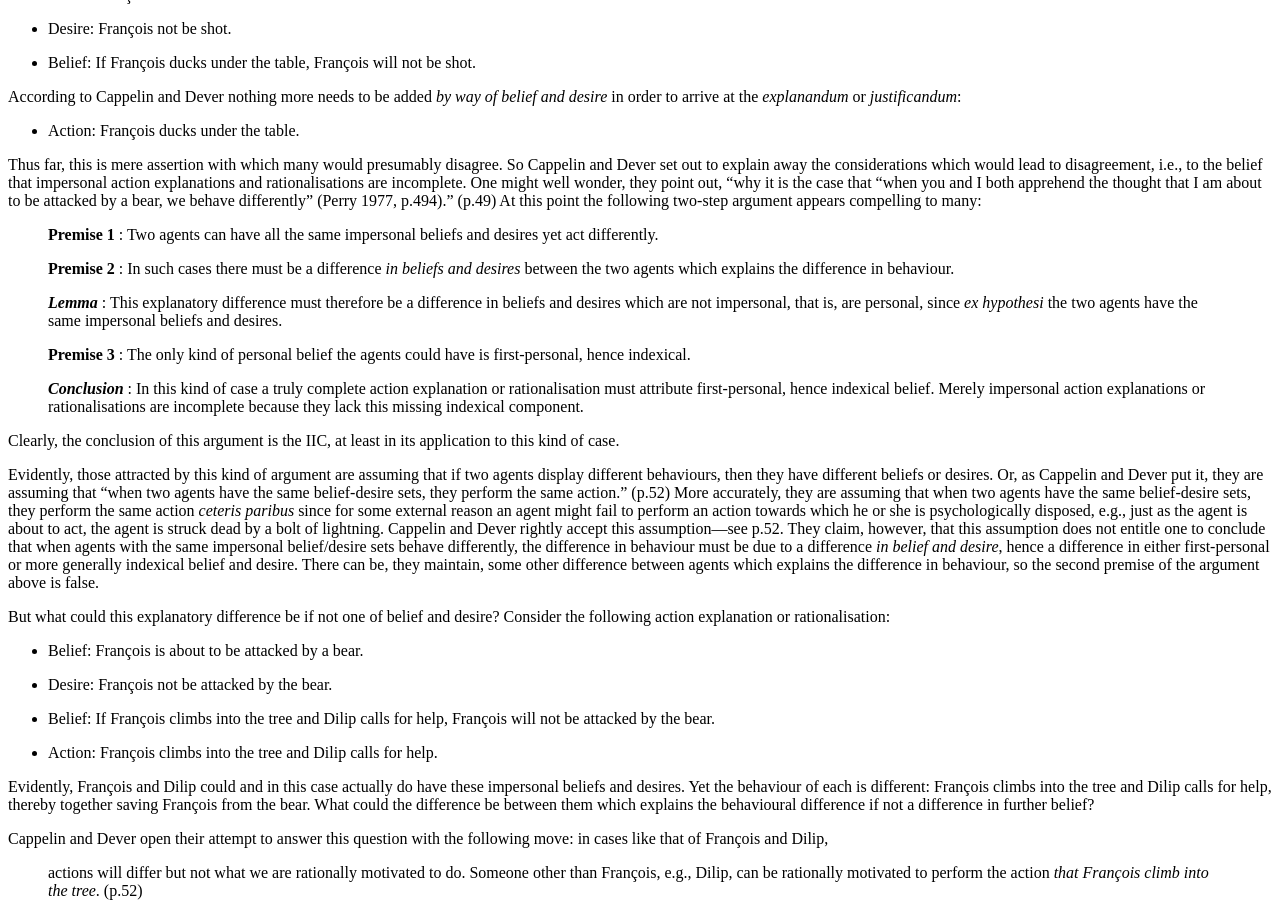
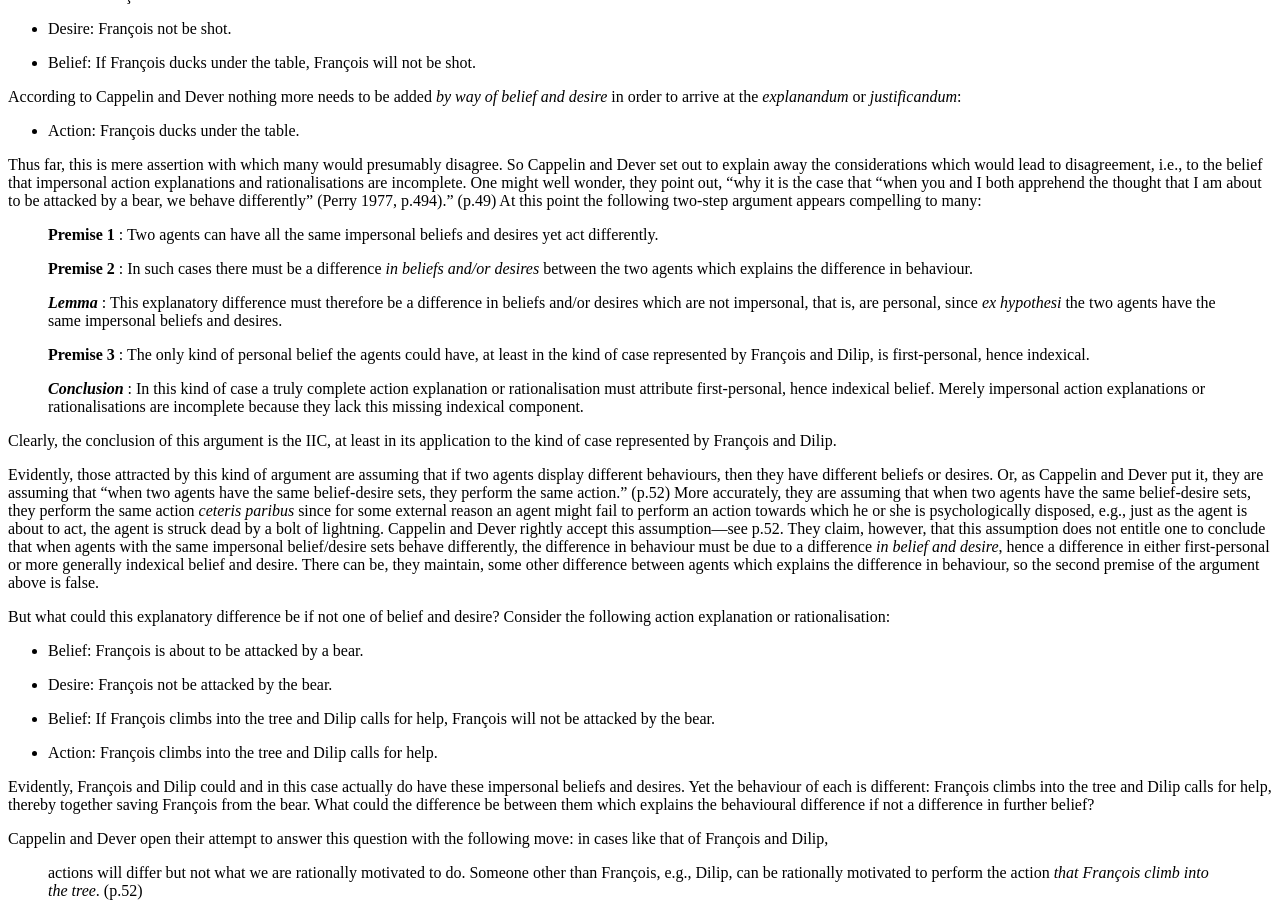
Before and after one commit to klepas/bruins-site, a Jekyll site: the page built from papers/_posts/2016-02-25-the-problem-of-essential-anaphora.md, in a window 1280 px wide and 900 px high, scrolled down 4531 px. Built offline with Jekyll 4.4.1, drawn with Linux system fonts in a browser that asks for light colours; nearby versions of some CDN libraries; some web fonts are replaced.

Commit message:
Improvement of Reconstruction of the Argument for Essential Indexicality

```diff
--- a/papers/_posts/2016-02-25-the-problem-of-essential-anaphora.md
+++ b/papers/_posts/2016-02-25-the-problem-of-essential-anaphora.md
@@ -118,15 +118,15 @@ Thus far, this is mere assertion with which many would presumably disagree. So C
 
 > **Premise 1** : Two agents can have all the same impersonal beliefs and desires yet act differently.
 
-> **Premise 2** : In such cases there must be a difference _in beliefs and desires_ between the two agents which explains the difference in behaviour.
+> **Premise 2** : In such cases there must be a difference _in beliefs and/or desires_ between the two agents which explains the difference in behaviour.
 
-> **_Lemma_** : This explanatory difference must therefore be a difference in beliefs and desires which are not impersonal, that is, are personal, since _ex hypothesi_ the two agents have the same impersonal beliefs and desires.
+> **_Lemma_** : This explanatory difference must therefore be a difference in beliefs and/or desires which are not impersonal, that is, are personal, since _ex hypothesi_ the two agents have the same impersonal beliefs and desires.
 
-> **Premise 3** : The only kind of personal belief the agents could have is first-personal, hence indexical.
+> **Premise 3** : The only kind of personal belief the agents could have, at least in the kind of case represented by François and Dilip, is first-personal, hence indexical.
 
 > **_Conclusion_** : In this kind of case a truly complete action explanation or rationalisation must attribute first-personal, hence indexical belief. Merely impersonal action explanations or rationalisations are incomplete because they lack this missing indexical component.
 
-Clearly, the conclusion of this argument is the IIC, at least in its application to this kind of case.
+Clearly, the conclusion of this argument is the IIC, at least in its application to the kind of case represented by François and Dilip.
 
 Evidently, those attracted by this kind of argument are assuming that if two agents display different behaviours, then they have different beliefs or desires. Or, as Cappelin and Dever put it, they are assuming that “when two agents have the same belief-desire sets, they perform the same action.” (p.52) More accurately, they are assuming that when two agents have the same belief-desire sets, they perform the same action _ceteris paribus_ since for some external reason an agent might fail to perform an action towards which he or she is psychologically disposed, e.g., just as the agent is about to act, the agent is struck dead by a bolt of lightning. Cappelin and Dever rightly accept this assumption—see p.52. They claim, however, that this assumption does not entitle one to conclude that when agents with the same impersonal belief/desire sets behave differently, the difference in behaviour must be due to a difference _in belief and desire_, hence a difference in either first-personal or more generally indexical belief and desire. There can be, they maintain, some other difference between agents which explains the difference in behaviour, so the second premise of the argument above is false.
 
```
Also changed, not shown: 1 other file.
